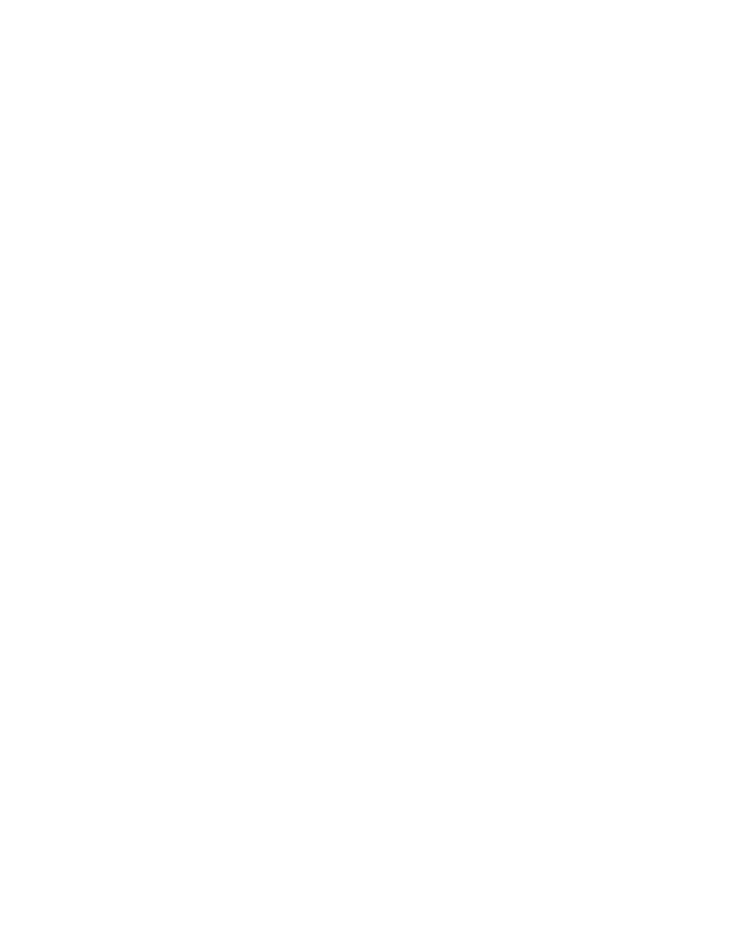
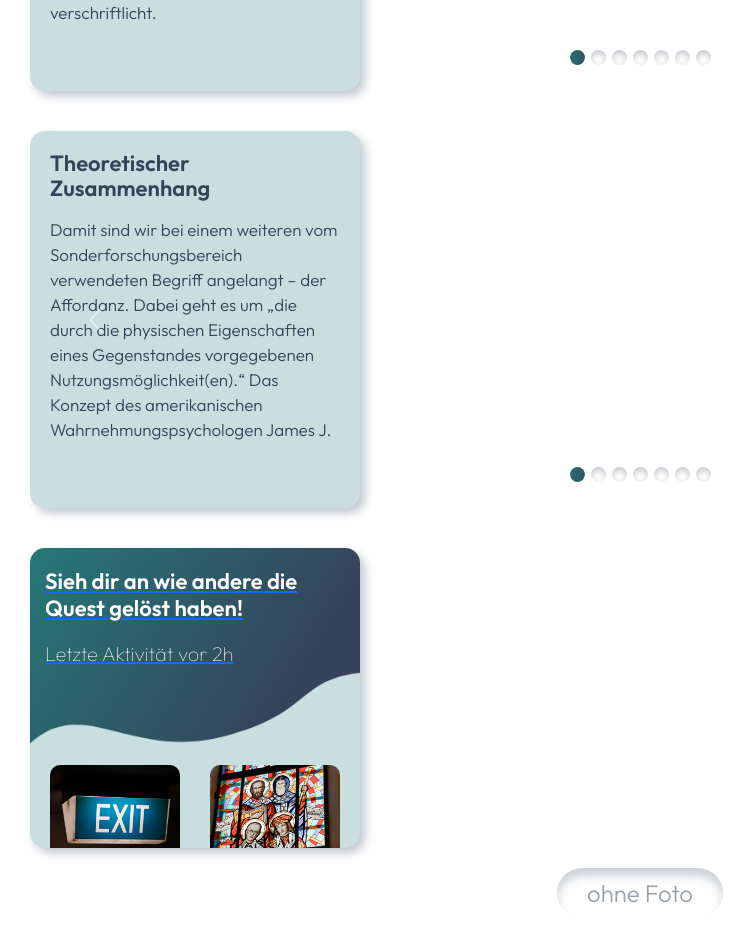
Before and after one commit to jesnay/Pionear_Frontend, a React (Create React App) app in the folder frontend/: page /input in a window 1280 px wide. Before the commit this address had no page. Shown: the part 864-1802 px from the top of the page, without its empty margins (0-756 px from the left). Before the commit the page ends 800 px from the top, so only its background shows below. Built offline with nearby package versions, Linux system fonts and the light colour scheme.

Commit message:
page change working

```diff
--- a/frontend/src/App.js
+++ b/frontend/src/App.js
@@ -3,21 +3,26 @@ import { BrowserRouter as Router, Routes, Route } from "react-router-dom";
 // import Test from "./pages/Test/Test.jsx";
 import Map from "./pages/Map/Map.jsx";
 import Input from "./pages/Input/Input.jsx";
-import Blurb from "./components/Blurb/Blurb.jsx";
+//import Blurb from "./components/Blurb/Blurb.jsx";
 import {
   QuestTakeImage,
   QuestPreviewImage,
   QuestUserInput,
 } from "./pages/Quest/Quest.jsx";
 import QuestAnswers from "./pages/QuestAnswers/QuestAnswers.jsx";
+import Categroy from "./pages/Category/Category.jsx";
 
 function App() {
   return (
     <Router>
       <Routes>
-        <Route path="/" exact element={<Input />}></Route>
+        <Route path="/" exact element={<Categroy />}></Route>
         <Route path="/map" exact element={<Map />}></Route>
-        <Route path="/blurb" exact element={<Blurb />}></Route>
+        <Route path="/questa" exact element={<QuestTakeImage />}></Route>
+        <Route path="/questb" exact element={<QuestPreviewImage />}></Route>
+        <Route path="/questc" exact element={<QuestUserInput />}></Route>
+        <Route path="/input" exact element={<Input />}></Route>
+        <Route path="/answers" exact element={<QuestAnswers />}></Route>
       </Routes>
     </Router>
   );
--- a/frontend/src/components/Blurb/Blurb.jsx
+++ b/frontend/src/components/Blurb/Blurb.jsx
@@ -1,7 +1,7 @@
 import React from "react";
 import { GetStation, SetAnswer } from "../../ConnectionToDatabase.js";
 import styles from "./Blurb.module.css";
-
+import { Link } from "react-router-dom";
 import MapImg from "../../assets/images/Map.png";
 import ImgStation from "../../assets/images/Stations/4_Affordanz/Rechteck 609.png";
 import ImgWalk from "../../assets/images/Icons/walking.png";
@@ -25,7 +25,7 @@ function Blurb() {
       <div className="card">
         {/* Hier gebauten Button einbauen */}
         <div className="Close">
-        <Buttons type= "close"/>
+          <Buttons type="close" />
         </div>
         {/* <img className="closeButton" src={CloseButton} alt="close" />  */}
         <h1>{!station ? "Loading..." : station.topic}</h1>
@@ -41,6 +41,7 @@ function Blurb() {
             {!station ? "Loading..." : station.description}
           </p>
         </div>
+        <Link to="/questa">
           <button
             onClick={() => {
               SetAnswer(answer);
@@ -49,6 +50,8 @@ function Blurb() {
           >
             Station beginnen
           </button>
+        </Link>
+
         <div className="alignIconAndAdress">
           <img src={locationImg} className="locationImg" alt="..." />
           <p className="adress">in deiner näheren Umgebung</p>
--- a/frontend/src/pages/Category/Category.jsx
+++ b/frontend/src/pages/Category/Category.jsx
@@ -1,10 +1,14 @@
 import React from "react";
 import "./Category.module.css";
+import { Link } from "react-router-dom";
 
 function Category() {
   return (
     <div>
       <p>Hier die Category Componenten einfügen</p>
+      <Link to="/map">
+        <button>Weiter</button>
+      </Link>
     </div>
   );
 }
--- a/frontend/src/pages/Input/Input.jsx
+++ b/frontend/src/pages/Input/Input.jsx
@@ -7,6 +7,8 @@ import img3 from "../../assets/images/Stations/4_Affordanz/input_image_3.png";
 import TextCarousel from "../../components/InputTextCarousel/TextCarousel.jsx";
 import Audio from "../../components/InputAudio/Audio.jsx";
 import Buttons from "../../components/Buttons/Buttons.jsx";
+import QuestAnswerPreview from "../../components/QuestAnswerPreview/QuestAnswerPreview.jsx";
+import { Link } from "react-router-dom";
 
 function Input() {
   return (
@@ -92,11 +94,16 @@ function Input() {
           Begriffes der Affordanz zu nutzen."
         />
       </div>
+      <div className="AnswerPreview">
+        <Link to="/answers">
+          <QuestAnswerPreview />
+        </Link>
+      </div>
       {/* <div className="ExitStation">
         <Buttons type= "cyan" text= "Station beenden"/>
       </div> */}
       <div className="GoOnWithoutUserInput">
-        <Buttons type= "inactive" text= "ohne Foto"/>
+        <Buttons type="inactive" text="ohne Foto" />
       </div>
     </div>
   );
--- a/frontend/src/pages/Input/Input.module.css
+++ b/frontend/src/pages/Input/Input.module.css
@@ -39,3 +39,7 @@
 .Input :global .TextCarousel2 {
   margin-top: 40px;
 }
+.Input :global .AnswerPreview {
+  margin-left: 30px;
+  margin-top: 40px;
+}
--- a/frontend/src/pages/Quest/Quest.jsx
+++ b/frontend/src/pages/Quest/Quest.jsx
@@ -5,6 +5,7 @@ import QuestTextBoxInput from "../../components/QuestTextBoxInput/QuestTextBoxIn
 import Wave from "../../assets/images/Waves/QuestWave_V2.png";
 import QuestPhotoPreview from "../../components/QuestPhotoPreview/QuestPhotoPreview.jsx";
 import userImage from "../../assets/images/Stations/4_Affordanz/quest_userImage.jpg";
+import { Link } from "react-router-dom";
 
 function QuestTakeImage() {
   return (
@@ -22,7 +23,9 @@ function QuestTakeImage() {
         </p>
       </div>
       <div className="PhotoButton">
-        <button>take pic</button>
+        <Link to="/questb">
+          <button>take pic</button>
+        </Link>
       </div>
     </div>
   );
@@ -44,6 +47,11 @@ function QuestPreviewImage() {
       </div>
       <div className="PhotoPreview">
         <QuestPhotoPreview image={userImage} />
+      </div>
+      <div>
+        <Link to="/questc">
+          <button>weiter</button>
+        </Link>
       </div>
     </div>
   );
@@ -98,6 +106,11 @@ function QuestUserInput() {
           </button>
         ))}
       </div>
+      <div>
+        <Link to="/input">
+          <button>end quest</button>
+        </Link>
+      </div>
     </div>
   );
 }
--- a/frontend/src/pages/QuestAnswers/QuestAnswers.jsx
+++ b/frontend/src/pages/QuestAnswers/QuestAnswers.jsx
@@ -10,6 +10,7 @@ import user4 from "../../assets/images/QuestAnswers/user4.jpg";
 import user5 from "../../assets/images/QuestAnswers/user5.jpg";
 import user6 from "../../assets/images/QuestAnswers/user6.jpg";
 import user7 from "../../assets/images/QuestAnswers/user7.jpg";
+import { Link } from "react-router-dom";
 
 function QuestAnswers() {
   let [user, setUser] = React.useState([
@@ -85,6 +86,11 @@ function QuestAnswers() {
           <QuestAnswerList func={openImage} user={user[7]} />
         </div>
       </div>
+      <div>
+        <Link to="/map">
+          <button>end station</button>
+        </Link>
+      </div>
     </div>
   );
 }
```
Lines whose indentation alone changed are shown as unchanged.
